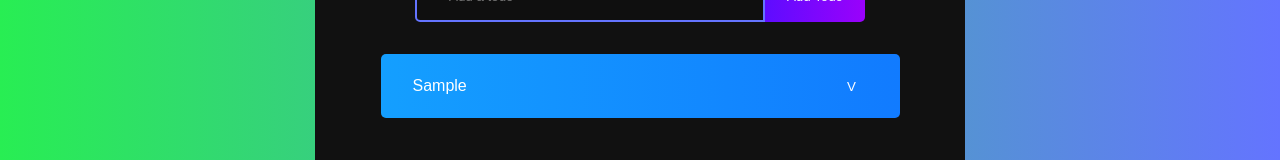
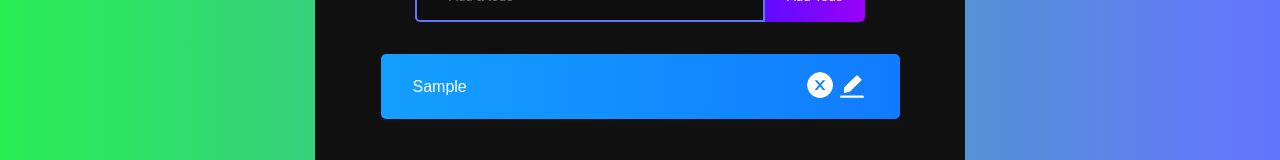
Before and after one commit to DatNguyen602/myReact, a React (Create React App) app: page / in a window 1280 px wide. Both pictures are taken after typing "Sample" into the empty fields and a click on the button "Add Todo". Shown: the part 210-370 px from the top of the page. Built offline with nearby package versions, Linux system fonts and the light colour scheme.

Commit message:
code5 12:04 15-04-2023

```diff
--- a/src/Components/TodoLists.jsx
+++ b/src/Components/TodoLists.jsx
@@ -49,8 +49,12 @@ const TodoLists = () => {
             return <div key={Math.random()} className="List">
                     <p>{value}</p>
                         <div>
-                            <button onClick={handleDel(index,array)}><i className="fa-regular fa-trash"></i></button>
-                            <button onClick={clickToUpdate(index)}>V</button>
+                            <button onClick={handleDel(index,array)}>
+                                <img src="http://localhost:3000/Bai1/Del.png" alt="X"/>
+                            </button>
+                            <button onClick={clickToUpdate(index)}>
+                            <img src="http://localhost:3000/Bai1/Update.png" alt="V"/>
+                            </button>
                         </div>
                     </div>
             })}
```
Also changed, not shown: public/Del.png (added), public/Update.png (added).
